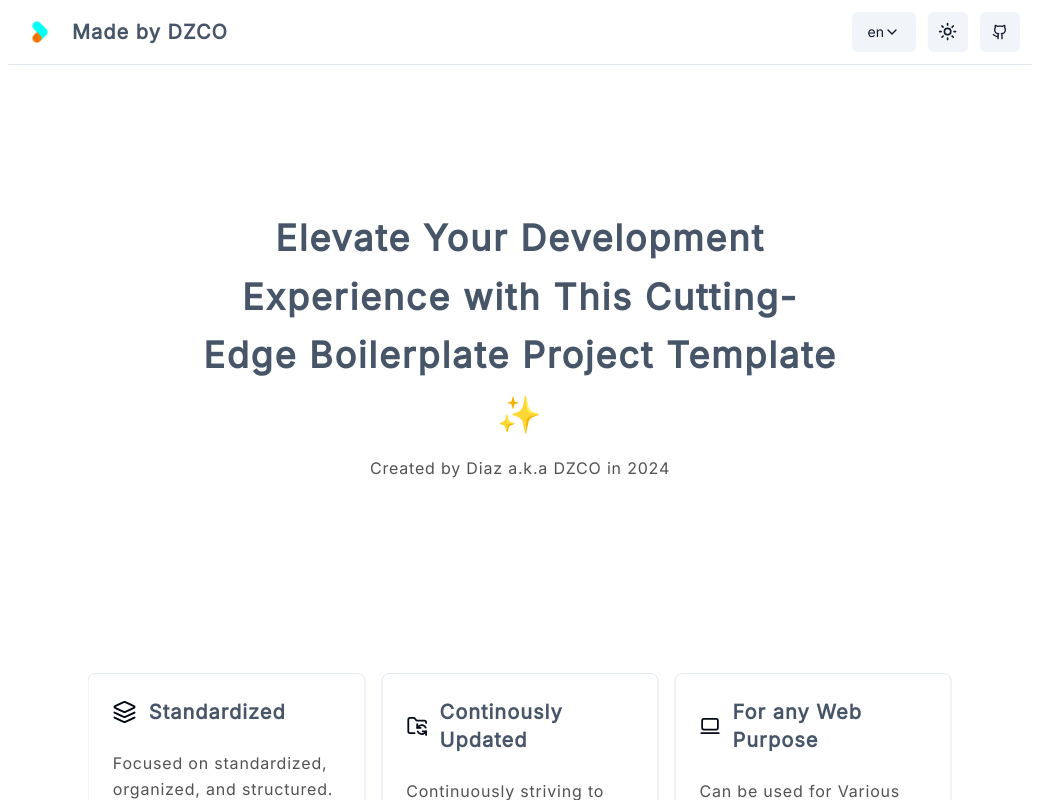
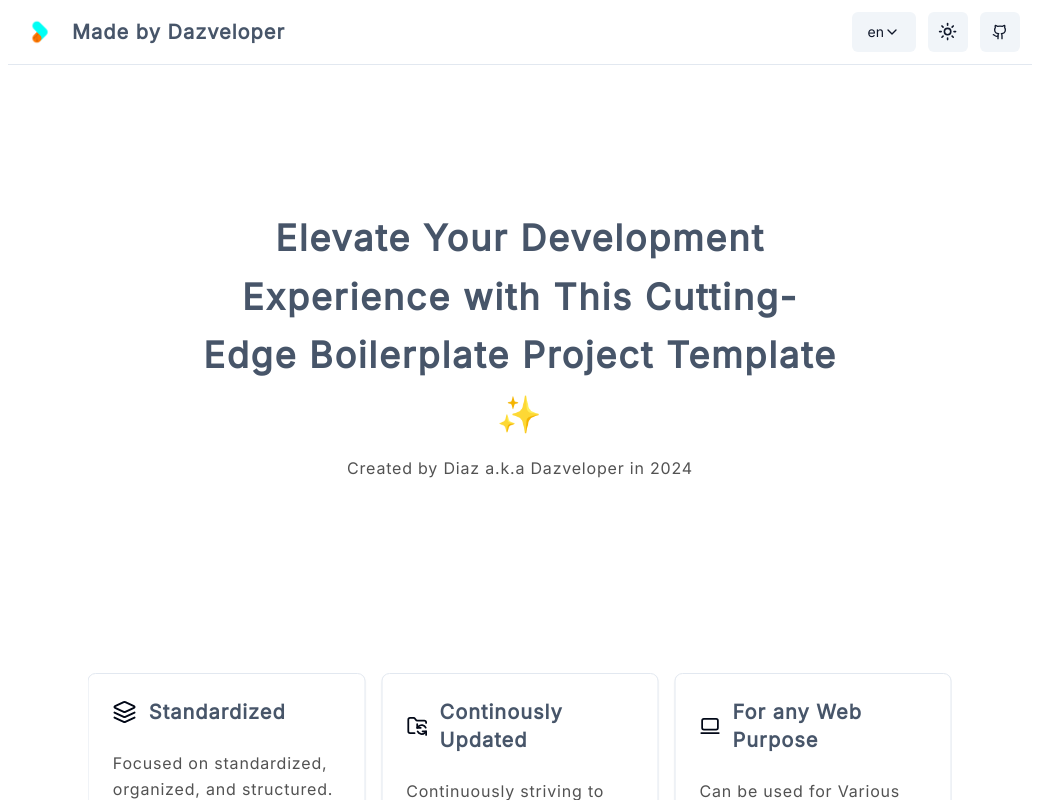
Before and after one commit to Diaz-adrianz/vite-react-ts-shadcn-boilerplate, a React (Vite) app: page / in a window 1280 px wide. Shown: the top 800 px of the page, without its empty margins (120-1171 px from the left). Built offline with nearby package versions, Linux system fonts and the light colour scheme.

Commit message:
chore: update author initial

```diff
--- a/index.html
+++ b/index.html
@@ -2,9 +2,9 @@
 <html lang="en">
   <head>
     <meta charset="UTF-8" />
-    <link rel="icon" type="image/svg+xml" href="/images/dzco-logo.png" />
+    <link rel="icon" type="image/svg+xml" href="/images/dazveloper-logo.png" />
     <meta name="viewport" content="width=device-width, initial-scale=1.0" />
-    <title>by DZCO</title>
+    <title>by Dazveloper</title>
   </head>
   <body class="overflow-x-hidden">
     <div id="root"></div>
--- a/src/components/Header.tsx
+++ b/src/components/Header.tsx
@@ -10,7 +10,7 @@ export default function Header() {
   return (
     <div className="flex w-full items-center gap-3 border-b-[1px] p-3">
       <div className="h-10 w-10  rounded-md p-1 dark:bg-transparent">
-        <img src="./images/dzco-logo.png" className="w-full" />
+        <img src="./images/dazveloper-logo.png" className="w-full" />
       </div>
       <h3 className="text-h-3">{t('signature', { author: Config.general.author.name })}</h3>
       <div className="grow"></div>
--- a/src/config/general.config.ts
+++ b/src/config/general.config.ts
@@ -8,7 +8,7 @@ const generalConfig = {
       year_updated: '2024',
     },
     author: {
-      name: 'DZCO',
+      name: 'Dazveloper',
       real_name: 'Diaz',
       github: 'https://github.com/Diaz-adrianz',
       insta: 'https://www.instagram.com/zaid.jsx',
```
Also changed, not shown: public/images/dazveloper-logo.png (renamed from public/images/dzco-logo.png).
